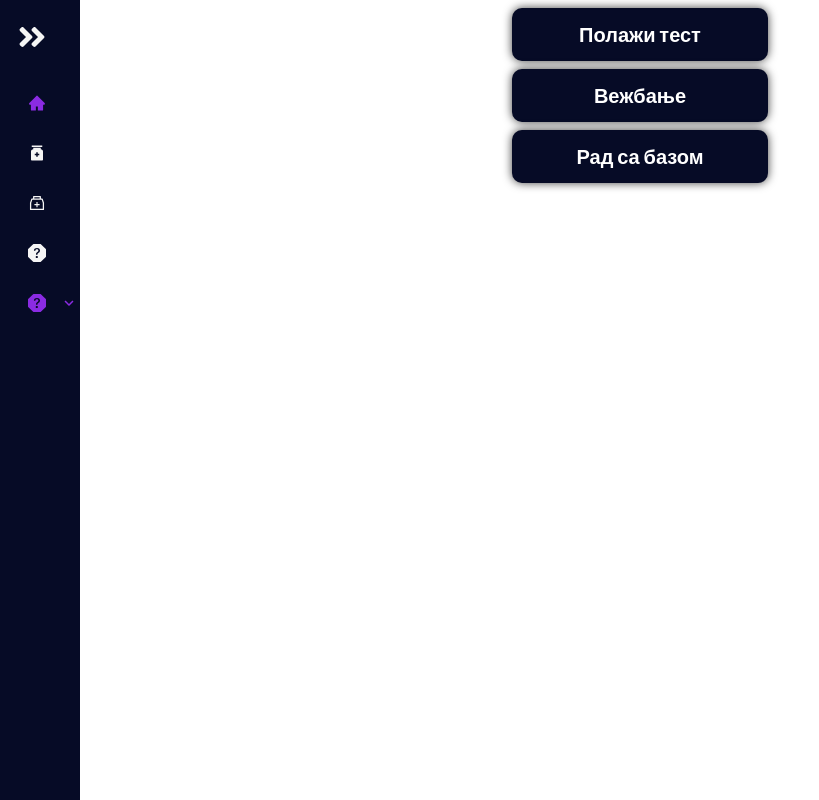
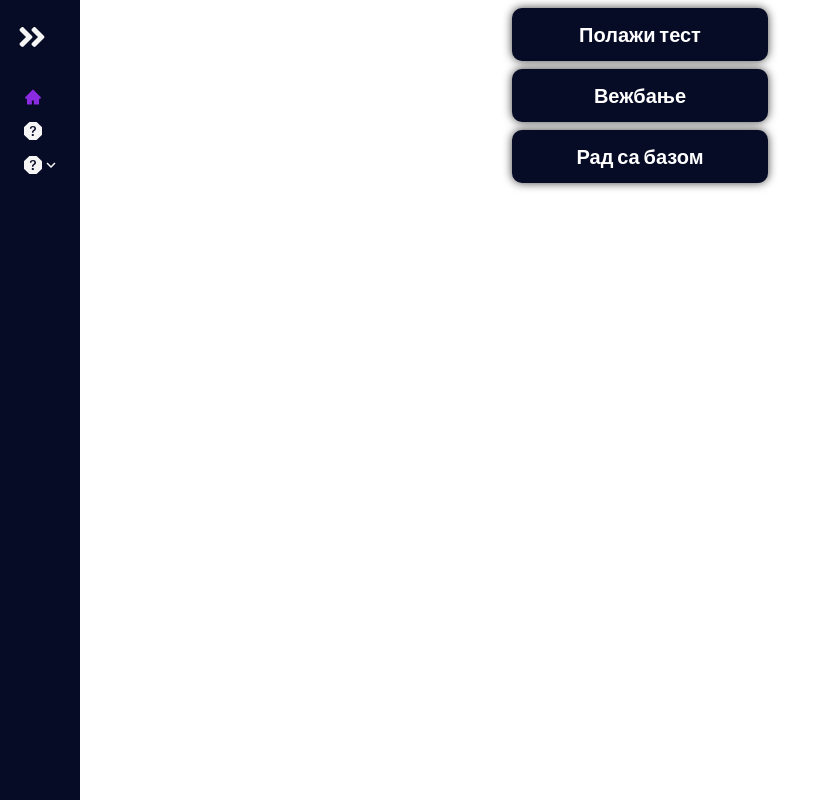
Before and after one commit to Krkula2Krka/GSS_Test_Diplomski, a React (Create React App) app in the folder client/: page / in a window 1280 px wide. Shown: the whole page, without its empty margins (0-819 px from the left). Built offline with nearby package versions, Linux system fonts and the light colour scheme.

Commit message:
Finished for 2-level retractable sidebar

```diff
--- a/client/src/components/css/sidebar.css
+++ b/client/src/components/css/sidebar.css
@@ -31,25 +31,40 @@
 .side-text {
   display: flex;
   justify-content: flex-start;
-  flex-direction: column;
   align-items: center;
   padding: 8px 0px 8px 16px;
   list-style: none;
   height: 50px;
 }
 
-.side-text a {
+a.side-text, button.side-text {
   text-decoration: none;
+  background-color: #060b26;
   color: #f5f5f5;
   font-size: 18px;
   width: 95%;
   height: 100%;
   display: flex;
   align-items: center;
+  margin-left: 0.5rem;
+}
+
+li button {
+  padding: 0;
+  border: none;
+}
+
+.side-menu.active button.side-text {
   justify-content: space-between;
 }
 
-.side-text a.active span {
+a.side-text:hover, button.side-text:hover {
+  color: #1a83ff;
+  border-radius: 4px;
+  cursor: pointer;
+}
+
+.side-text.active {
   color: blueviolet;
 }
 
--- a/client/src/components/sidebarItem.jsx
+++ b/client/src/components/sidebarItem.jsx
@@ -4,89 +4,87 @@ import { NavLink } from 'react-router-dom'
 import './css/sidebar.css'
 
 export const SidebarItem = ({ sidebarExtended, item }) => {
-
   const [elementExtended, setElementExtended] = useState(false)
 
-  if (item.children)
-    return (
+  return item.children ? (
+    sidebarExtended ? (
+      elementExtended ? (
         <div>
-        {sidebarExtended || elementExtended ? (
-          <div
+          <button
             className='side-text'
             onClick={() => setElementExtended(!elementExtended)}
           >
-            <NavLink to='#'>
-              <span>
+            <div>
               {item.icon}
               <span>{item.title}</span>
-              </span>
-              <span className='expand-icon'>
-                {elementExtended ? <MdExpandLess /> : <MdExpandMore />}
-              </span>
-            </NavLink>
-            {elementExtended ?? (
-              <div className='sidebar-submenu'>
+            </div>
+            <MdExpandLess />
+          </button>
           {item.children.map((item, index) => {
             return (
-                    <li key={index}>
-                      <SidebarItem
-                        sidebarExtended={elementExtended}
-                        item={item}
-                      />
-                    </li>
+              <NavLink
+                to={item.path}
+                className='side-text'
+                key={index}
+                activeClassName='active'
+              >
+                {item.icon}
+                <span>{item.title}</span>
+              </NavLink>
             )
           })}
         </div>
-            )}
-          </div>
       ) : (
-          <div
+        <button
           className='side-text'
           onClick={() => setElementExtended(!elementExtended)}
         >
-            <NavLink to='#'>
-              <span>{item.icon}</span>
-              <span>
-                {elementExtended ? <MdExpandLess /> : <MdExpandMore />}
-              </span>
-            </NavLink>
-            {elementExtended ?? (
-              <div className='sidebar-submenu'>
+          <div>
+            {item.icon}
+            <span>{item.title}</span>
+          </div>
+          <MdExpandMore />
+        </button>
+      )
+    ) : elementExtended ? (
+      <div>
+        <button
+          className='side-text'
+          onClick={() => setElementExtended(!elementExtended)}
+        >
+          {item.icon}
+          <MdExpandLess />
+        </button>
         {item.children.map((item, index) => {
           return (
-                    <li key={index}>
-                      <SidebarItem
-                        sidebarExtended={elementExtended}
-                        item={item}
-                      />
-                    </li>
+            <NavLink
+              to={item.path}
+              className='side-text'
+              key={index}
+              activeClassName='active'
+            >
+              {item.icon}
+            </NavLink>
           )
         })}
       </div>
-            )}
-          </div>
-        )}
-      </div>
+    ) : (
+      <button
+        className='side-text'
+        onClick={() => setElementExtended(!elementExtended)}
+      >
+        {item.icon}
+        <MdExpandMore />
+      </button>
     )
-  else
-    return (
-      <div>
-        {sidebarExtended || elementExtended ? (
-          <div className='side-text'>
-            <NavLink to={item.path}>
-              <span>
+  ) : sidebarExtended ? (
+    <NavLink to={item.path} className='side-text'>
       {item.icon}
       <span>{item.title}</span>
-              </span>
     </NavLink>
-          </div>
   ) : (
-          <div className='side-text'>
-            <NavLink to={item.path}>
-              <span>{item.icon}</span>
+    <NavLink to={item.path} className='side-text'>
+      {item.icon}
     </NavLink>
-          </div>
-        )}
-      </div>
   )
 }
--- a/client/src/components/sidebar_data.js
+++ b/client/src/components/sidebar_data.js
@@ -8,18 +8,6 @@ export const SidebarData = [
     title: 'Почетна страна',
     path: '/',
     icon: <AiFillHome />,
-    cName: 'side-text'
-  },
-  {
-    title: 'Прегледај све области',
-    path: '/getAllAreas',
-    icon: <RiMedicineBottleFill />,
-    cName: 'side-text'
-  },
-  {
-    title: 'Додај нову област',
-    path: '/addArea',
-    icon: <AiOutlineMedicineBox />,
     cName: 'side-text'
   },
   {
```
Lines whose indentation alone changed are shown as unchanged.
